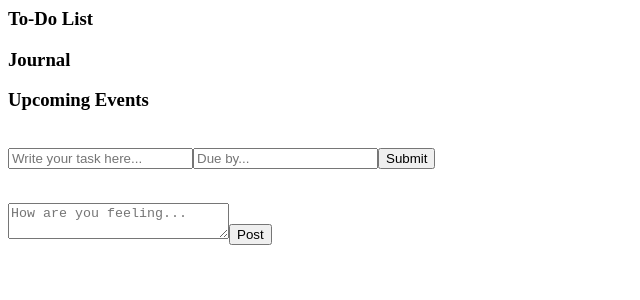
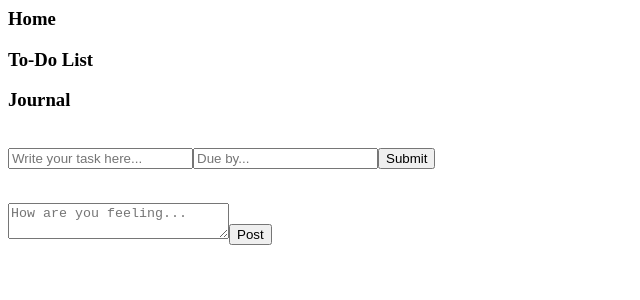
Before and after one commit to teklumezgebo/Productivity-Hub, a React (Create React App) app: page / in a window 1280 px wide. Shown: the top 300 px of the page, without its empty margins (0-640 px from the left). Built offline with nearby package versions, Linux system fonts and the light colour scheme; data requests are answered from the project's data file.

Commit message:
nav bar change

```diff
--- a/src/components/NavBar.js
+++ b/src/components/NavBar.js
@@ -3,9 +3,9 @@ import React from "react";
 function NavBar() {
     return (
         <div>
+            <h3>Home</h3>
             <h3>To-Do List</h3>
             <h3>Journal</h3>
-            <h3>Upcoming Events</h3>
         </div>
     )
 }
```
Also changed, not shown: src/components/EventCalender/Event.js (deleted, +0 -7 lines), src/components/EventCalender/EventForm.js (deleted, +0 -7 lines), src/components/EventCalender/EventList.js (deleted, +0 -7 lines).
